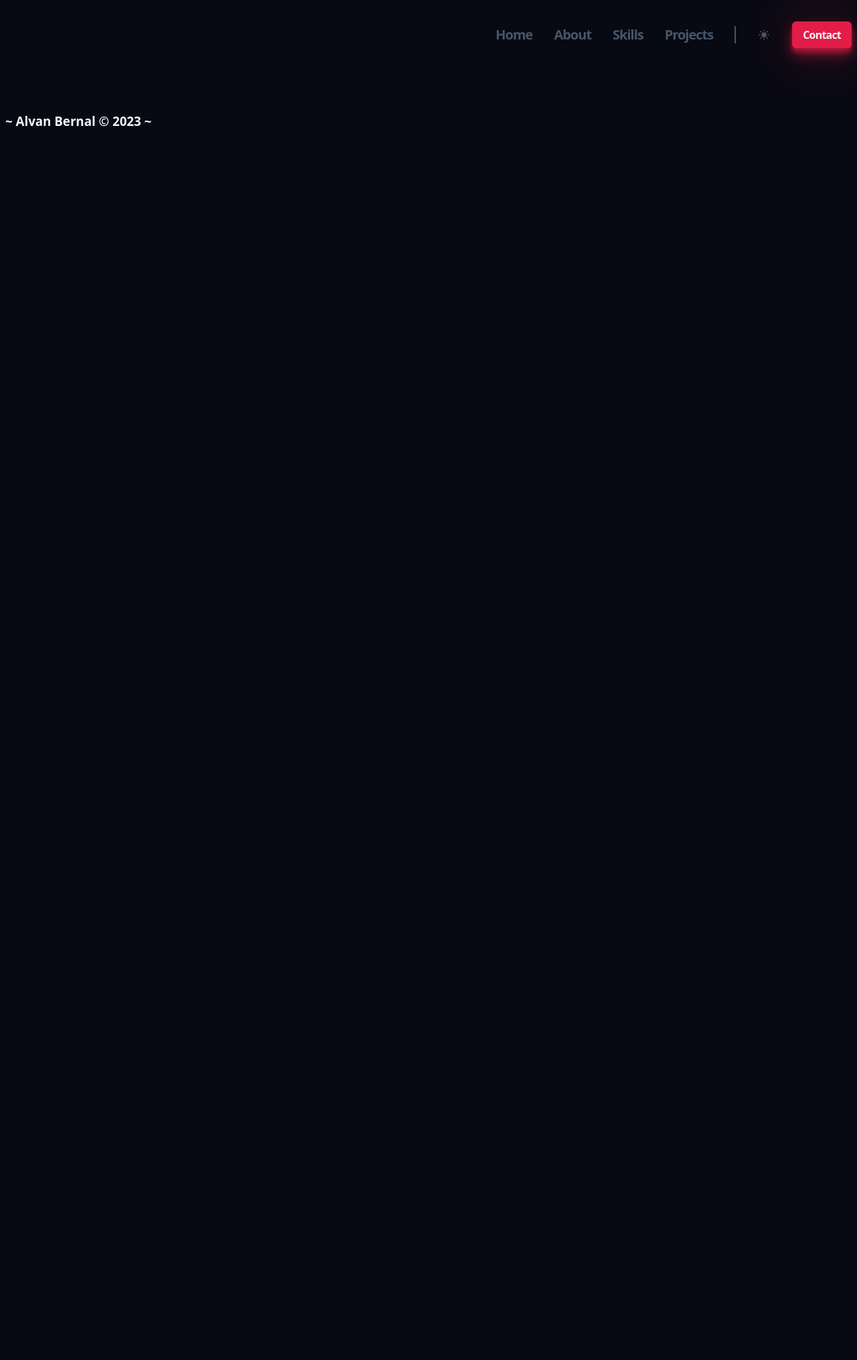
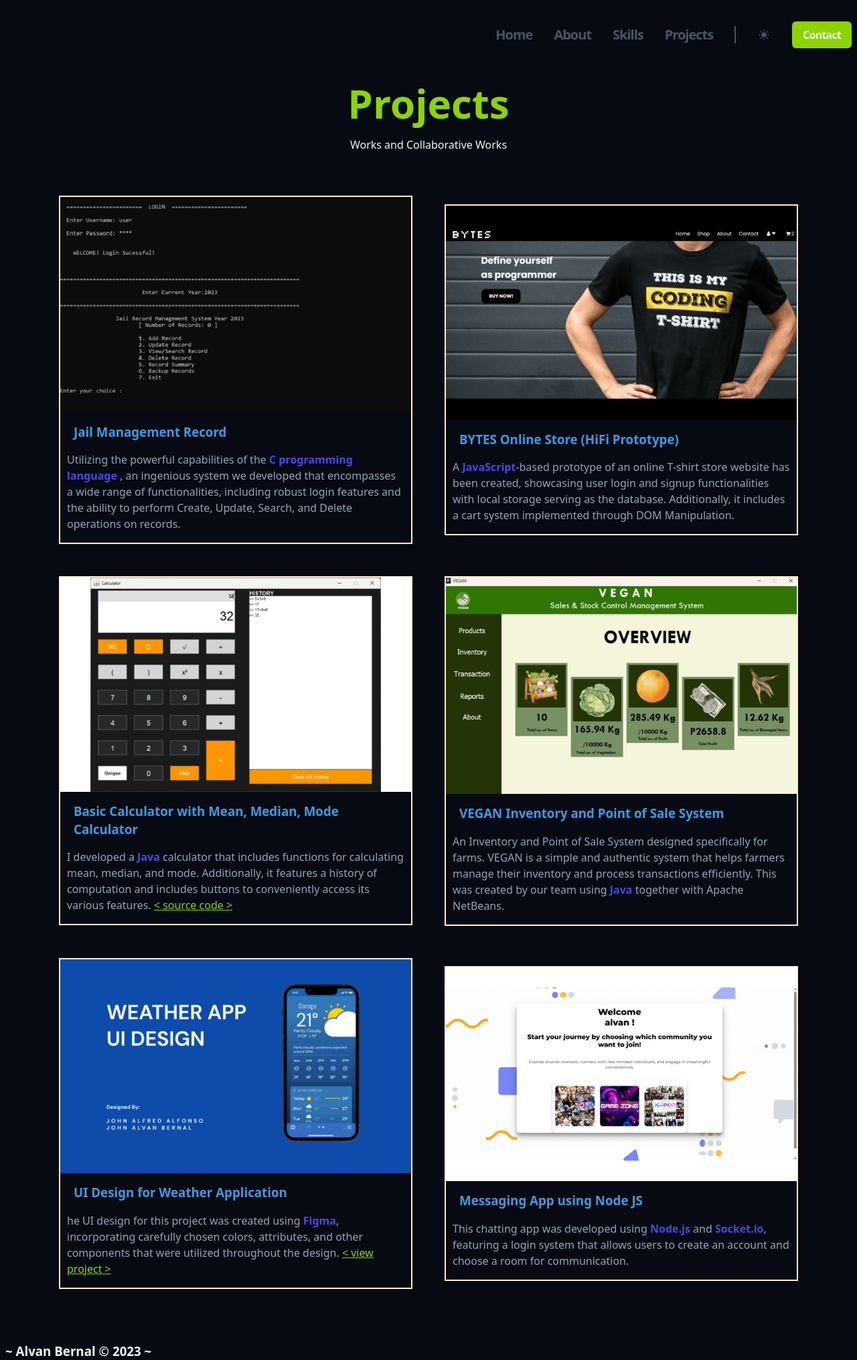
Before and after one commit to Nisseee/Bernal, a PHP site: page /projects.html in a window 1280 px wide. Shown: the whole page at 67% size. Before the commit the page ends 189 px from the top, so only its background shows below. Run offline with PHP 8.4, Linux system fonts and the light colour scheme; some web fonts are replaced.

Commit message:
projects complete

```diff
--- a/projects.html
+++ b/projects.html
@@ -31,7 +31,7 @@
               <a class="header__link" href="skills.html">Skills</a>
             </li>
             <li>
-              <a class="header__link" href="projects.html">Projects</a>
+              <a  class="header__link" href="projects.html">Projects</a>
             </li>
             <li class="header__line"></li>
             <li>
@@ -104,8 +104,121 @@
       </div>
       <!-- End of Mobile  -->
         <main>
+          <div class="projects container ">
+            <dir class="project__title">
+              <h1>Projects</h1>
+
+            </dir>
+            <div class="subtitle">
+              <p>Works and Collaborative Works</p>
+            </div>
+
+            <div class="project__container">
+              <div class="project-box">
+
+                  <div class="img-wrapper">
+                    <img class="sample__img" src="./img/cProject.png" alt="c Project">
+                  </div>
+                  <div class="content">
+                    <h3>Jail Management Record</h3>
+                    <p>Utilizing the powerful capabilities of the <strong>C programming language</strong>
+                      , an ingenious system we developed that encompasses a
+                       wide range of functionalities, including robust login features
+                       and the ability to perform Create, Update, Search, and Delete
+                       operations on records.
+                    </p>
+                  </div>
+                </div>
+
+                <div class="project-box">
+                  <div class="img-wrapper">
+                    <img class="sample__img"  src="./img/ux-ui.png" alt="1st website">
+                  </div>
+                  <div class="content">
+                    <h3>
+                      BYTES Online Store (HiFi Prototype)
+                    </h3>
+                    <p>A <strong>JavaScript</strong>-based prototype of an online T-shirt store
+                       website has been created, showcasing user login and signup
+                       functionalities with local storage serving as the database.
+                       Additionally, it includes a cart system implemented through DOM Manipulation.
+                    </p>
+                  </div>
+                </div>
+
+                <div class="project-box">
+                  <div class="img-wrapper">
+                    <img class="sample__img"  src="./img/calcu.png" alt="calcu">
+                  </div>
+                  <div class="content">
+                    <h3>
+                      Basic Calculator with Mean, Median, Mode Calculator
+                    </h3>
+                    <p>I developed a <strong>Java</strong> calculator that includes functions
+                       for calculating mean, median, and mode. Additionally, it
+                       features a history of computation and includes buttons to
+                       conveniently access its various features.
+                       <a href="https://github.com/Nisseee/Calculator" target="_blank">
+                        &lt; source code &gt; </a>
+                    </p>
+                  </div>
+                </div>
+
+                <div class="project-box">
+                  <div class="img-wrapper">
+                    <img class="sample__img"  src="./img/oopJAva.png" alt="inventory">
+                  </div>
+                  <div class="content">
+                    <h3>
+                      VEGAN Inventory and Point of Sale System
+                    </h3>
+                    <p>An Inventory and Point of Sale System designed specifically for farms.
+                       VEGAN is a simple and authentic system that helps farmers manage their
+                       inventory and process transactions efficiently. This was created by our team using
+                       <strong>Java</strong> together with Apache NetBeans.
+                    </p>
+                  </div>
+                </div>
+
+                <div class="project-box">
+                  <div class="img-wrapper">
+                    <img class="sample__img"  src="./img/weather.png" alt="weather app">
+                  </div>
+                  <div class="content">
+                    <h3>
+                      UI Design for Weather Application
+                    </h3>
+                    <p>he UI design for this project was created using <strong>Figma</strong>,
+                      incorporating carefully chosen colors, attributes, and
+                      other components that were utilized throughout the design.
+                      <a href="https://www.figma.com/file/1JiiGmlUH8CXfe1Dd003z1/Alfonso%2FAlvan---Weather-App?type=design&node-id=140%3A1250&t=sulYyrcdsm6dLUbD-1" target="_blank">
+                        &lt; view project &gt; </a>
+                    </p>
+                  </div>
+                </div>
+
+                <div class="project-box">
+                  <div class="img-wrapper">
+                    <img class="sample__img"  src="./img/chat.png" alt="node js chat">
+                  </div>
+                  <div class="content">
+                    <h3>
+                      Messaging App using Node JS
+                    </h3>
+                    <p>This chatting app was developed using <strong>Node.js</strong> and
+                      <strong>Socket.io</strong>,
+                      featuring a login system that allows users to create an account
+                      and choose a room for communication.
+                    </p>
+                  </div>
+                </div>
+            </div>
+
+          </div>
+
 
         </main>
+
         <script src="./js/main.js"></script>
     </body>
     <footer class="footer container section">
--- a/styles/components/header.css
+++ b/styles/components/header.css
@@ -39,7 +39,7 @@
   }
 
   .header__link:hover {
-    color: var(--clr-rose);
+    color: var(--clr-green);
   }
 
   .header__line {
--- a/styles/components/project.css
+++ b/styles/components/project.css
@@ -0,0 +1,73 @@
+.projects {
+    justify-content: center;
+    align-items: center;
+}
+
+.project__container {
+    display: grid;
+    grid-template-columns: repeat(2, 1fr);
+    justify-content: center;
+    align-items: center;
+    grid-gap: 3rem;
+    padding: 1rem 80px;
+}
+
+.project-box {
+    padding: 0;
+    border: 2px solid blanchedalmond;
+}
+
+.img-wrapper {
+    overflow: hidden;
+    position: relative;
+    display: inline-block;
+    cursor: pointer;
+}
+
+.sample__img {
+    width: 100%;
+    height: 100%;
+    object-fit: cover;
+    transition: transform 0.3s ease;
+}
+
+.img-wrapper:hover .sample__img {
+    transform: scale(1.04);
+}
+.content{
+    margin: 10px 10px 0 10px;
+}
+.content h3{
+    color: var(--clr-blue);
+    margin: 10px;
+
+    gap: 1rem;
+
+}
+.content p{
+    color: var(--clr-slate400);
+    display: block;
+    margin-block-start: 1em;
+    margin-block-end: 1em;
+    margin-inline-start: 0px;
+    margin-inline-end: 0px;
+}
+
+.project__title {
+    text-align: center;
+    font-size: var(--size-3xl);
+    color: var(--clr-green);
+    padding: 1rem;
+}
+
+.subtitle {
+    text-align: center;
+    margin-bottom: 3rem;
+}
+
+@media screen and (max-width: 990px) {
+    .project__container {
+        grid-template-columns: 1fr;
+        padding: 2rem 50px;
+    }
+}
--- a/styles/style.css
+++ b/styles/style.css
@@ -6,7 +6,8 @@
     --clr-slate800: #1e293b;
     --clr-rose: #e11d48;
     --clr-indigo: #4f46e5;
-
+    --clr-blue: #4299e1;
+    --clr-green : #9fef00e1;
     /* rose rgb(225, 29, 72) */
     /* indigo rgb(79, 70, 229) */
 
@@ -71,7 +72,7 @@
   }
 
   a {
-    color: var(--clr-rose);
+    color: var(--clr-green);
   }
 
   strong {
@@ -88,8 +89,8 @@
   }
 
   body::-webkit-scrollbar-thumb {
-    background-color: var(--clr-rose);
-    outline: 1px solid var(--clr-rose);
+    background-color: var(--clr-green);
+    /* outline: 0.5px solid var(--clr-rose); */
   }
 
   /* Utils */
--- a/styles/utils.css
+++ b/styles/utils.css
@@ -21,19 +21,19 @@
   font-weight: 600;
   text-decoration: none;
   letter-spacing: -0.05em;
-  background-color: var(--clr-rose);
+  background-color: var(--clr-green);
   color: #f1f5f9;
   padding: 0.5em 1em;
   border-radius: 6px;
-  box-shadow: 0 10px 20px rgba(225, 29, 72, 0.5),
-    0 6px 6px rgba(225, 29, 72, 0.5), 0 0 100px -10px var(--clr-rose);
-  transition: transform 0.3s, box-shadow 0.3s;
+  /* box-shadow: 0 10px 20px rgba(225, 29, 72, 0.5), */
+    /* 0 6px 6px rgba(225, 29, 72, 0.5), 0 0 100px -10px var(--clr-rose);
+  transition: transform 0.3s, box-shadow 0.3s; */
 }
 
 .btn:hover {
   transform: translateY(-3px);
-  box-shadow: 0 14px 28px rgba(225, 29, 72, 0.25),
-    0 10px 10px rgba(225, 29, 72, 0.22), 0 0 120px -10px var(--clr-rose);
+  box-shadow: 0 14px 28px rgba(29, 225, 176, 0.25),
+    0 10px 10px rgba(29, 218, 225, 0.22), 0 0 120px -10px var(--clr-green);
 }
 
 .container {
@@ -48,14 +48,7 @@
   margin-top: 5rem;
 }
 
-.loading {
-  filter: blur(40px) grayscale(100%);
-}
 
-.loaded {
-  filter: blur(0) grayscale(0);
-  transition: 0.7s ease-in-out;
-}
 
 /* xs */
 @media (min-width: 475px) {
```
Also changed, not shown: skills.html (+8 -0 lines), about.html (indentation only), img/cProject.png (added), img/calcu.png (added), img/chat.png (added), img/github.png (added), img/oopJAva.png (added), img/ux-ui.png (added), img/weather.png (added).
